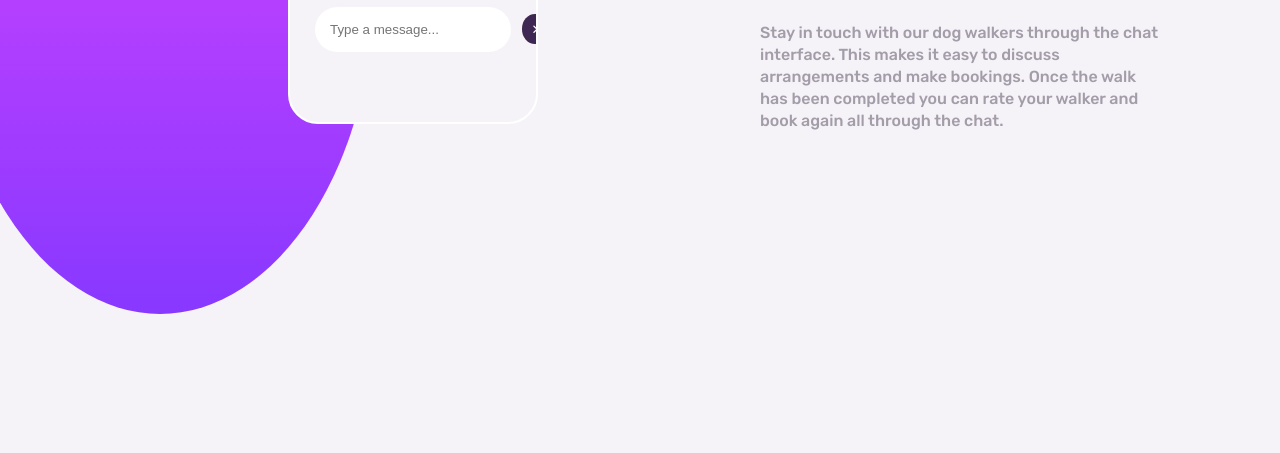
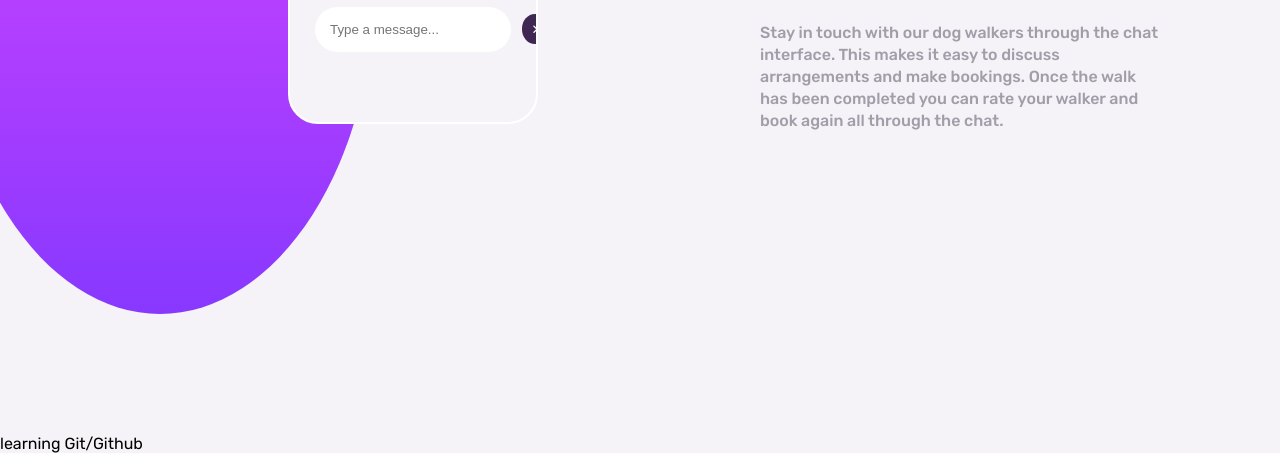
Before and after one commit to Jide-nna/chatapp, a plain HTML site: page index.html in a window 1280 px wide. Shown: the part 366-819 px from the top of the page. Drawn offline with Linux system fonts and the light colour scheme.

Commit message:
learning Git/Github added

```diff
--- a/index.html
+++ b/index.html
@@ -78,5 +78,8 @@
             </div>
         </div>
     </div>
+    <div class="div">
+        learning Git/Github
+    </div>
 </body>
 </html>
```
